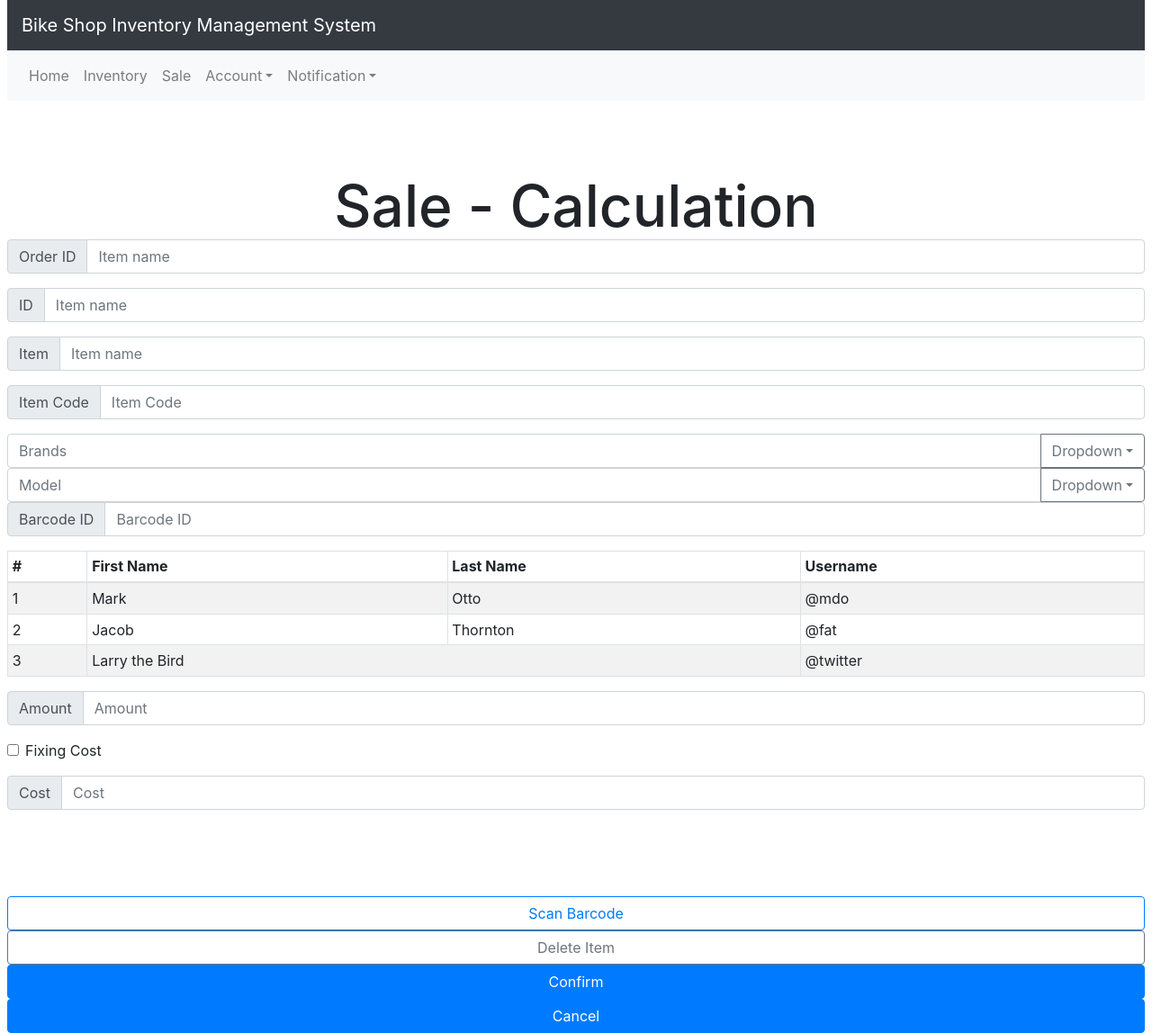
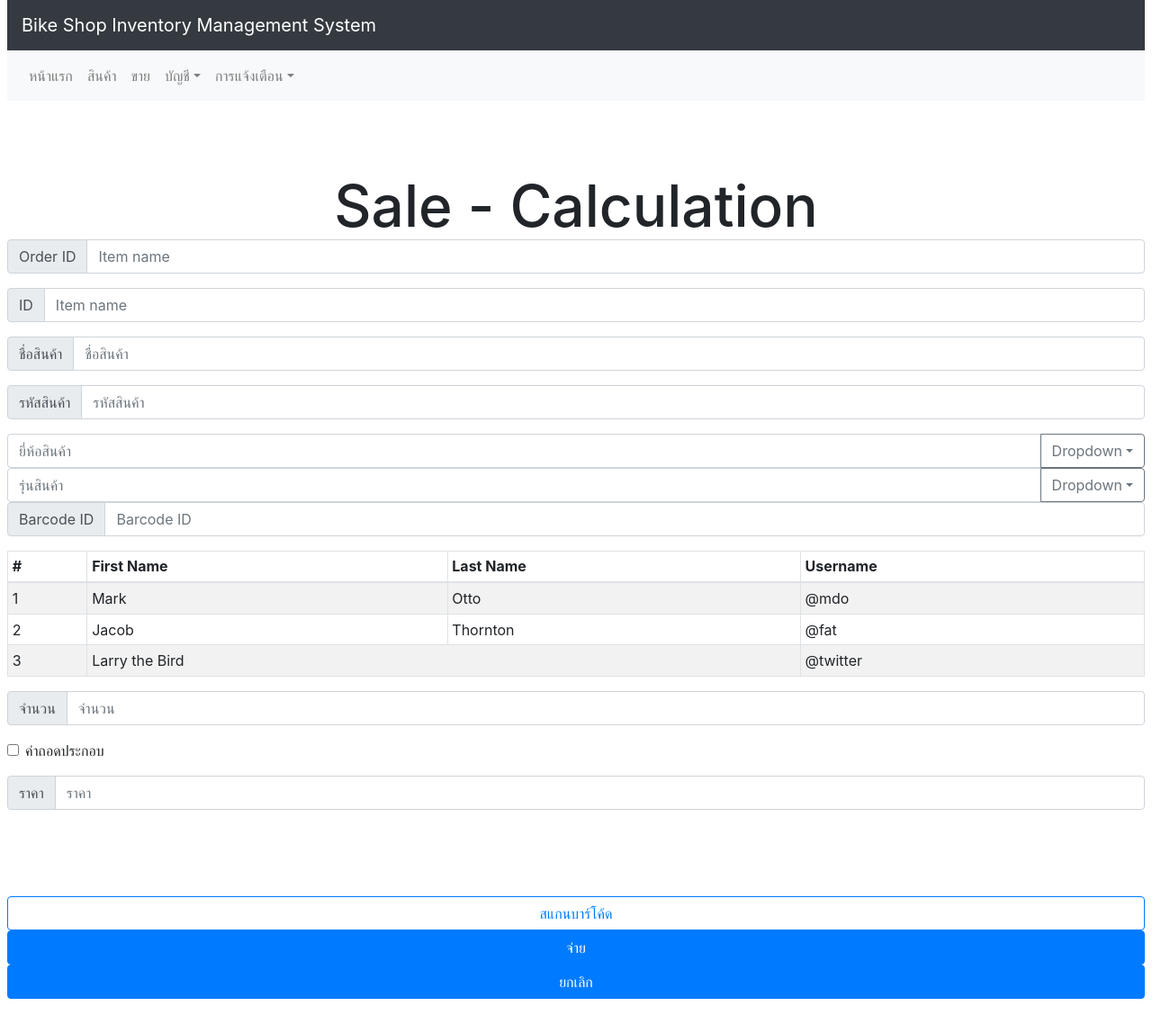
Before and after one commit to patlim8/bike-shop, a Next.js app: page /calculation in a window 1280 px wide. Shown: the whole page at 90% size. After the commit the page ends 1110 px from the top, so only its background shows below. Built offline with nearby package versions, Linux system fonts and the light colour scheme.

Commit message:
12/26/2020

```diff
--- a/components/availableList.js
+++ b/components/availableList.js
@@ -9,7 +9,7 @@ export default function AvailableList() {
     return (
       <InputGroup>
     <FormControl
-      placeholder="Recipient's username"
+      placeholder="รุ่นที่ใช้ได้"
       aria-label="Recipient's username"
       aria-describedby="basic-addon2"
     />
--- a/components/brandList.js
+++ b/components/brandList.js
@@ -9,7 +9,7 @@ export default function BrandList() {
     return (
       <InputGroup>
     <FormControl
-      placeholder="Brands"
+      placeholder="ยี่ห้อสินค้า"
       aria-label="Recipient's username"
       aria-describedby="basic-addon2"
     />
--- a/components/buttonBar.js
+++ b/components/buttonBar.js
@@ -16,16 +16,16 @@ export default function ButtonBar() {
         <Navbar.Toggle aria-controls="basic-navbar-nav" />
         <Navbar.Collapse id="basic-navbar-nav">
           <Nav className="mr-auto">
-            <Nav.Link href="/index">Home</Nav.Link>
-            <Nav.Link href="/inventory">Inventory</Nav.Link>
-            <Nav.Link href="/sale">Sale</Nav.Link>
-            <NavDropdown title="Account" id="basic-nav-dropdown">
-              <NavDropdown.Item href="/totalSale">Total Sale</NavDropdown.Item>
-              <NavDropdown.Item href="/balance">Account Balance</NavDropdown.Item>
+            <Nav.Link href="/">หน้าแรก</Nav.Link>
+            <Nav.Link href="/inventory">สินค้า</Nav.Link>
+            <Nav.Link href="/sale">ขาย</Nav.Link>
+            <NavDropdown title="บัญชี" id="basic-nav-dropdown">
+              <NavDropdown.Item href="/totalSale">บัญชีรายการขาย</NavDropdown.Item>
+              <NavDropdown.Item href="/balance">บัญชี-Balance</NavDropdown.Item>
             </NavDropdown>
-            <NavDropdown title="Notification" id="basic-nav-dropdown">
-              <NavDropdown.Item href="/needItem">Need Item</NavDropdown.Item>
-              <NavDropdown.Item href="/stock">Stock</NavDropdown.Item>
+            <NavDropdown title="การแจ้งเตือน" id="basic-nav-dropdown">
+              <NavDropdown.Item href="/needItem">สินค้าที่ต้องเพิ่ม</NavDropdown.Item>
+              <NavDropdown.Item href="/stock">สินค้าค้างสต็อค</NavDropdown.Item>
             </NavDropdown>
           </Nav>
         </Navbar.Collapse>
--- a/components/modelList.js
+++ b/components/modelList.js
@@ -9,7 +9,7 @@ export default function ModelList() {
     return (
       <InputGroup>
     <FormControl
-      placeholder="Model"
+      placeholder="รุ่นสินค้า"
       aria-label="Recipient's username"
       aria-describedby="basic-addon2"
     />
--- a/pages/calculation.js
+++ b/pages/calculation.js
@@ -55,10 +55,10 @@ export default function Calculation() {
 
   <InputGroup className="mb-3">
     <InputGroup.Prepend>
-      <InputGroup.Text id="basic-addon1">Item</InputGroup.Text>
+      <InputGroup.Text id="basic-addon1">ชื่อสินค้า</InputGroup.Text>
     </InputGroup.Prepend>
     <FormControl
-      placeholder="Item name"
+      placeholder="ชื่อสินค้า"
       aria-label="Item name"
       aria-describedby="basic-addon1"
     />
@@ -66,10 +66,10 @@ export default function Calculation() {
 
   <InputGroup className="mb-3">
     <InputGroup.Prepend>
-      <InputGroup.Text id="basic-addon1">Item Code</InputGroup.Text>
+      <InputGroup.Text id="basic-addon1">รหัสสินค้า</InputGroup.Text>
     </InputGroup.Prepend>
     <FormControl
-      placeholder="Item Code"
+      placeholder="รหัสสินค้า"
       aria-label="Item name"
       aria-describedby="basic-addon1"
     />
@@ -124,25 +124,25 @@ export default function Calculation() {
 
   <InputGroup className="mb-3">
     <InputGroup.Prepend>
-      <InputGroup.Text id="basic-addon1">Amount</InputGroup.Text>
+      <InputGroup.Text id="basic-addon1">จำนวน</InputGroup.Text>
     </InputGroup.Prepend>
     <FormControl
-      placeholder="Amount"
+      placeholder="จำนวน"
       aria-label="Item name"
       aria-describedby="basic-addon1"
     />
   </InputGroup>
 
   <Form.Group controlId="formBasicCheckbox">
-    <Form.Check type="checkbox" label="Fixing Cost" />
+    <Form.Check type="checkbox" label="ค่าถอดประกอบ" />
   </Form.Group>
 
   <InputGroup className="mb-3">
     <InputGroup.Prepend>
-      <InputGroup.Text id="basic-addon1">Cost</InputGroup.Text>
+      <InputGroup.Text id="basic-addon1">ราคา</InputGroup.Text>
     </InputGroup.Prepend>
     <FormControl
-      placeholder="Cost"
+      placeholder="ราคา"
       aria-label="Item name"
       aria-describedby="basic-addon1"
     />
@@ -150,10 +150,10 @@ export default function Calculation() {
 
       </main>
 
-      <Button variant="outline-primary">Scan Barcode</Button>{' '}
-  <Button variant="outline-secondary">Delete Item</Button>{' '}
-  <Button href="/payment">Confirm</Button>{' '}
-  <Button>Cancel</Button>{' '}
+      <Button variant="outline-primary">สแกนบาร์โค้ด</Button>{' '}
+  {/* <Button variant="outline-secondary">Delete Item</Button>{' '} */}
+  <Button href="/payment">จ่าย</Button>{' '}
+  <Button>ยกเลิก</Button>{' '}
 
 
     </div>
--- a/pages/payment.js
+++ b/pages/payment.js
@@ -96,8 +96,8 @@ export default function Payment() {
 
       </main>
 
-  <Button>Confirm</Button>{' '}
-  <Button>Cancel</Button>{' '}
+  <Button>ยืนยัน</Button>{' '}
+  <Button>ยกเลิก</Button>{' '}
 
 
     </div>
--- a/pages/sale.js
+++ b/pages/sale.js
@@ -26,11 +26,11 @@ export default function Sale() {
 
         <div className={styles.grid}>
           <a href="/calculation" className={styles.card}>
-            <h1>Normal Customer</h1>
+            <h1>ลูกค้าหน้าร้าน</h1>
             </a>
 
           <a href="/calculation" className={styles.card}>
-            <h1>VIP Customer</h1>
+            <h1>ลูกค้าช่าง</h1>
             </a>
 
 
--- a/pages/totalSale.js
+++ b/pages/totalSale.js
@@ -32,7 +32,7 @@ export default function TotalSale() {
 
         <InputGroup className="mb-3">
           <InputGroup.Prepend>
-            <InputGroup.Text id="basic-addon1">Current Month</InputGroup.Text>
+            <InputGroup.Text id="basic-addon1">เดือน</InputGroup.Text>
           </InputGroup.Prepend>
           <FormControl
             placeholder=""
```
Also changed, not shown: pages/additem.js (+14 -16 lines), pages/index.js (+4 -4 lines), pages/inventory.js (+4 -4 lines).
